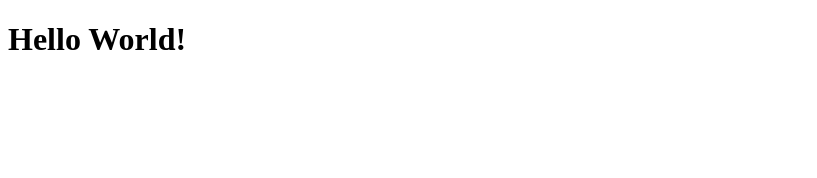
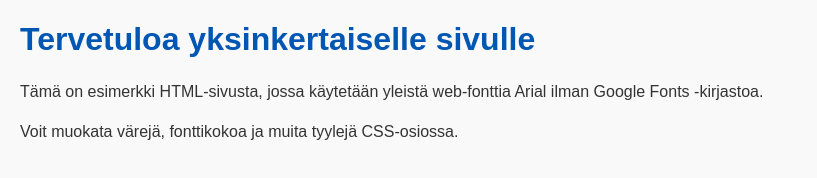
Before and after one commit to jarkkovoutilainen/jarkkovoutilainen.github.io, a plain HTML site: page index.html in a window 1280 px wide. Shown: the whole page, without its empty margins (0-817 px from the left). Drawn offline with Linux system fonts and the light colour scheme.

Commit message:
Update index.html

```diff
--- a/index.html
+++ b/index.html
@@ -1,10 +1,35 @@
+
 <!DOCTYPE html>
-<html>
-<title>Hello World!</title>
+<html lang="fi">
+<head>
+    <meta charset="UTF-8">
+    <meta name="viewport" content="width=device-width, initial-scale=1.0">
+    <title>Yksinkertainen HTML-sivu</title>
+
+    <!-- CSS-tyylit määritellään tässä -->
+    <style>
+        /* Käytetään yleistä web-fonttia Arial (ei Google Fonts) */
+        body {
+            font-family: Arial, Helvetica, sans-serif; /* Arial on ensisijainen, Helvetica varalla, sans-serif yleinen varafontti */
+            margin: 20px; /* Lisää hieman tilaa sivun reunoille */
+            background-color: #f9f9f9; /* Vaalea taustaväri */
+            color: #333; /* Tumma tekstiväri hyvän kontrastin vuoksi */
+        }
+
+        h1 {
+            color: #0056b3; /* Sininen otsikko */
+        }
+
+        p {
+            font-size: 16px; /* Peruskoko tekstille */
+            line-height: 1.5; /* Riviväli luettavuuden parantamiseksi */
+        }
+    </style>
+</head>
 <body>
-
-<h1>Hello World!</h1>
-
-
+    <!-- Sivun sisältö alkaa tästä -->
+    <h1>Tervetuloa yksinkertaiselle sivulle</h1>
+    <p>Tämä on esimerkki HTML-sivusta, jossa käytetään yleistä web-fonttia Arial ilman Google Fonts -kirjastoa.</p>
+    <p>Voit muokata värejä, fonttikokoa ja muita tyylejä CSS-osiossa.</p>
 </body>
 </html>
```
